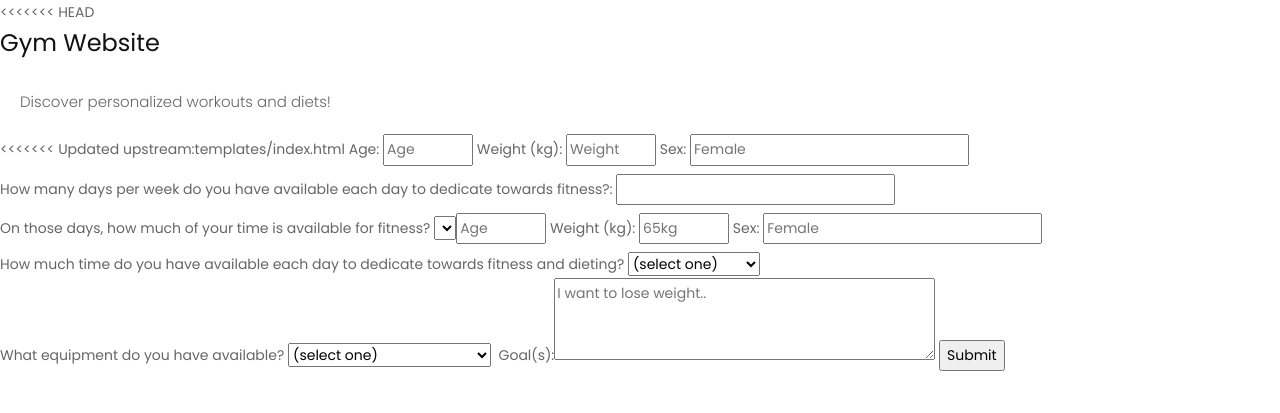
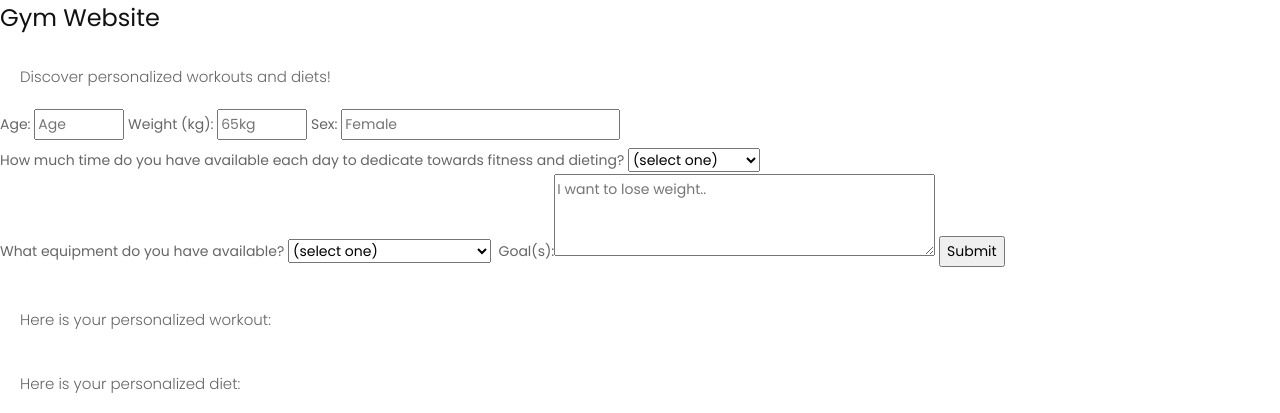
Before and after one commit to milkman9999/jamhaxors1, a Flask app: page /main/ in a window 1280 px wide. Shown: the top 413 px of the page. Run offline with Flask 3, Linux system fonts and the light colour scheme; lists and menus that the app fills with data are empty; some libraries are stand-ins or nearby versions.

Commit message:
fixed index?

```diff
--- a/templates/index.html
+++ b/templates/index.html
@@ -1,7 +1,6 @@
 <!--THIS IS THE HOME SECTION-->
 <!DOCTYPE html>
 <html lang="en">
-<<<<<<< HEAD
 <head>
     <meta charset="UTF-8">
     <title>Gym Website</title>
@@ -12,20 +11,11 @@
     <p id = "description">Discover personalized workouts and diets!</p>
         <fieldset>
             <form id = "information-form" method="get">
-<<<<<<< Updated upstream:templates/index.html
-                <label for="age" id="number-label">Age: <input type="number" id="number" min="5" max="100" name="age" placeholder="Age" required></label>
-                <label for="weight" id="number-label">Weight (kg): <input type="number" id="number" min="0" max="200" name="weight" placeholder="Weight" required></label>
-                <label for="sex" id="number-label">Sex: <input type="text" id="sex" name="sex" placeholder="Female" required></label>
-                <label for="days" id="number-label">How many days per week do you have available each day to dedicate towards fitness?: <input type="text" id="days" name="information" placeholder="" required></label>
-                <label for="time">On those days, how much of your time is available for fitness?
-                    <select id="time" name="time">
-=======
                 <label for="age" id="number-label">Age: <input type="number" id="age" min="5" max="100" name="information" placeholder="Age" required></label>
                 <label for="weight" id="number-label">Weight (kg): <input type="number" id="weight" min="0" max="200" name="information" placeholder="65kg" required></label>
                 <label for="sex" id="number-label">Sex: <input type="text" id="sex" name="information" placeholder="Female" required></label>
                 <label for="time">How much time do you have available each day to dedicate towards fitness and dieting?
                     <select id="time" name="information">
->>>>>>> Stashed changes:index.html
                         <!--value attribute allows there to be a useful value sent in when form is submitted-->
                         <option value="">(select one)</option>
                         <option value="1">Less than 1 hour</option>
@@ -57,7 +47,6 @@
 </body>
 
 </html>
-=======
    <head>
     <title>link CSS to HTML</title>
     <link rel="stylesheet" type="text/css" href="style.css">
@@ -170,4 +159,3 @@
       <script src="https:cdnjs.cloudflare.com/ajax/libs/fancybox/2.1.5/jquery.fancybox.min.js"></script>
    </body>
 </html>
->>>>>>> 6d6e013f8816b1ed3c6890409e88f45e5acacba9
```
